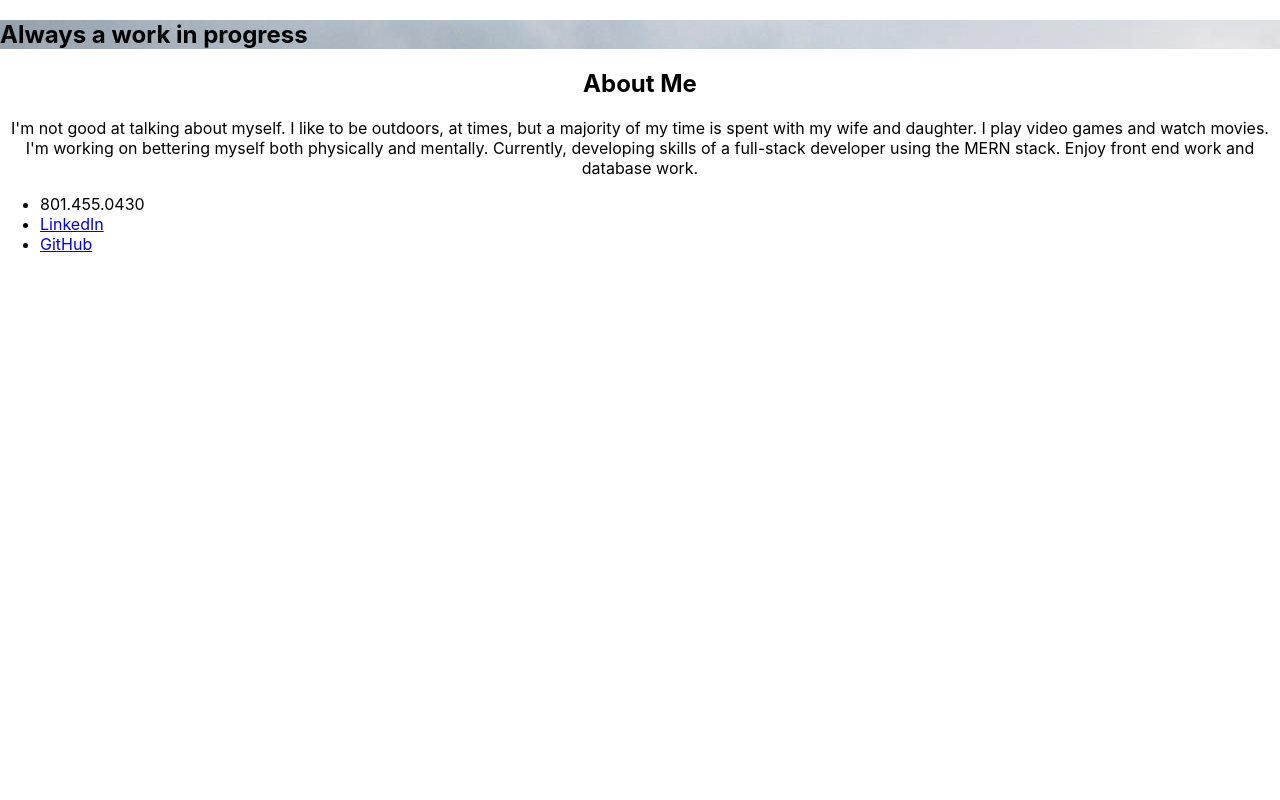
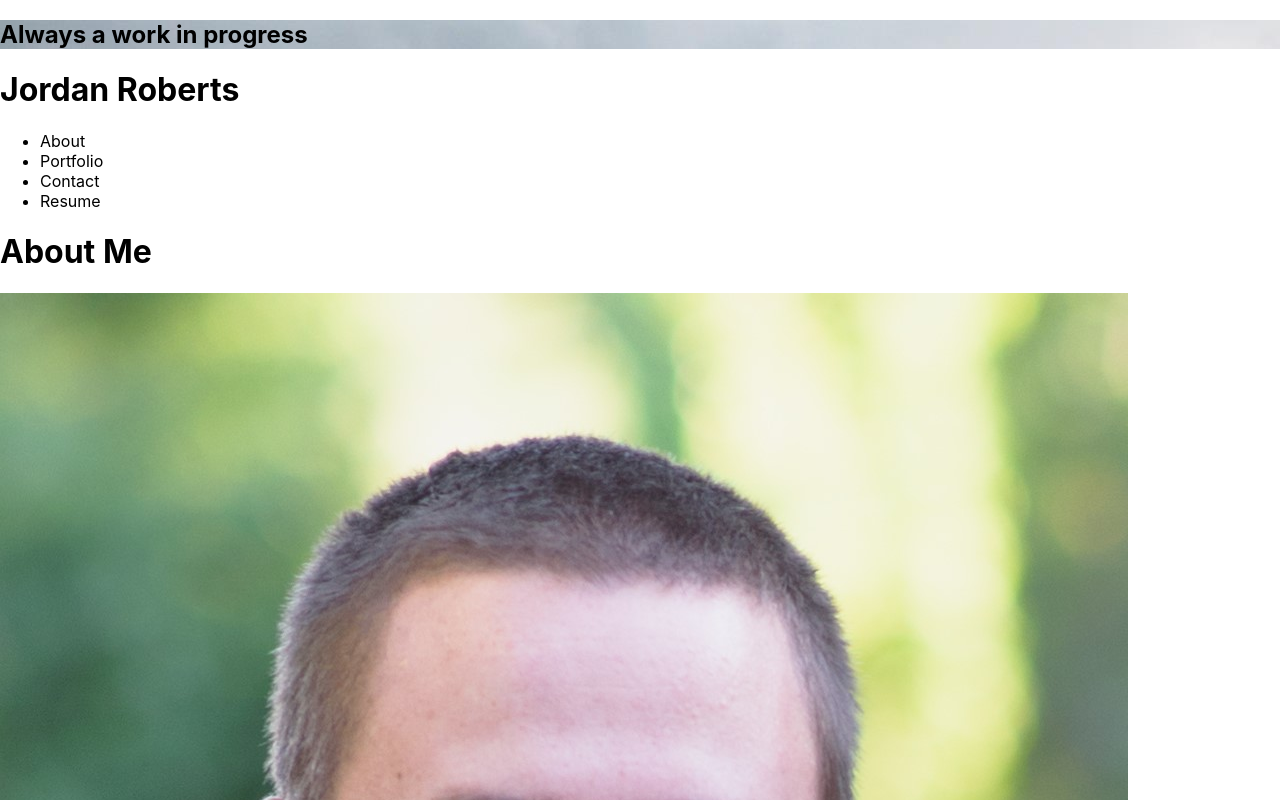
Before and after one commit to jdrobs19/react-portfolio, a React (Create React App) app: page / in a window 1280 px wide. Shown: the top 800 px of the page. Built offline with nearby package versions, Linux system fonts and the light colour scheme.

Commit message:
finished sections and nav

```diff
--- a/src/App.js
+++ b/src/App.js
@@ -1,19 +1,46 @@
-import React from 'react';
+import React, {useState} from 'react';
 import './App.css';
 import About from './components/About';
 import Header from './components/Header';
 import Footer from './components/Footer';
+import Portfolio from './components/Portfolio';
+import Contact from './components/Contact';
+import Nav from './components/Nav';
+import Resume from './components/Resume';
 
 function App() {
+
+  const [categories] = useState([
+    { name: 'About', id: 'about' },
+    { name: 'Portfolio', id: 'portfolio' },
+    { name: 'Contact', id: 'contact' },
+    { name: 'Resume', id: 'resume' }
+  ])
+
+  const [currentCategory, setCurrentCategory] = useState(categories[0]);
+
+ const renderCategory = () => {
+    switch (currentCategory.name) {
+      case 'Portfolio':
+        return <Portfolio />;
+      case 'Resume':
+        return <Resume />;
+      case 'Contact':
+        return <Contact />
+      default:
+        return <About />
+    }
+  }
+
   return (
     <div>
-      <Header/>
-
-    <main className="App">
-      <About/>
+      <Header />
+      <Nav categories={categories} setCurrentCategory={setCurrentCategory} currentCategory={currentCategory} />
+      <main>
+        {renderCategory()}
       </main>
 
-      <Footer/>
+      <Footer />
     </div>
   );
 }
--- a/src/components/About/index.js
+++ b/src/components/About/index.js
@@ -1,20 +1,17 @@
 import React from 'react';
+import profile from '../../assets/img/profile.jpg'
 
 
 function About() {
     return (
-        <article id="about-me">
-            <div className="section-wrapper">
-                <div className="section-title section-title-wrapper">
-                    <h2>About Me</h2>
-                </div>
-                <div className="section-info">
-                    <p>I'm not good at talking about myself. I like to be outdoors, at times, but a majority of my time is spent with my wife and daughter. I play video games and watch movies.
-                    I'm working on bettering myself both physically and mentally. Currently, developing skills of a full-stack developer using the MERN stack. Enjoy front end work and database work.
-                    </p >
-                </div >
-        </div >
-    </article >
+        <>
+            <h1>About Me</h1>
+            <img src={profile} alt="profile" className="" />
+            <p>
+                I'm not good at talking about myself. I like to be outdoors, at times, but a majority of my time is spent with my wife and daughter. I play video games and watch movies.
+                I'm working on bettering myself both physically and mentally. Currently, developing skills of a full-stack developer using the MERN stack. Enjoy front end work and database work.
+            </p>
+        </>
     );
 }
 
--- /dev/null
+++ b/src/components/Contact/index.js
@@ -0,0 +1,64 @@
+import React, { useState } from 'react';
+import { validateEmail } from '../../utils/helpers';
+
+function Contact() {
+
+    const [formState, setFormState] = useState({ name: '', email: '', message: '' });
+    const { name, email, message } = formState;
+    const [errorMessage, setErrorMessage] = useState('');
+
+    function handleChange(e) {
+        if (e.target.name === 'email') {
+            const isValid = validateEmail(e.target.value);
+            console.log(isValid);
+            if (!isValid) {
+                setErrorMessage('Your email is invalid.');
+            } else {
+                setErrorMessage('');
+            }
+        } else {
+            if (!e.target.value.length) {
+                setErrorMessage(`${e.target.name} is required.`);
+            } else {
+                setErrorMessage('');
+            }
+        }
+        if (!errorMessage) {
+            setFormState({ ...formState, [e.target.name]: e.target.value });
+        }
+    }
+
+    function handleSubmit(e) {
+        e.preventDefault();
+        console.log(formState);
+    }
+
+
+    return (
+        <section >
+            <h1>Contact me</h1>
+            <form id="contact-form" className="form-fields" onSubmit={handleSubmit}>
+                <div>
+                    <label htmlFor="name">Name:</label>
+                    <input type="text" name="name" defaultValue={name} onBlur={handleChange} />
+                </div>
+                <div>
+                    <label htmlFor="email">Email address:</label>
+                    <input type="email" name="email" defaultValue={email} onBlur={handleChange} />
+                </div>
+                <div>
+                    <label htmlFor="message">Message:</label>
+                    <textarea name="message" rows="5" defaultValue={message} onBlur={handleChange} />
+                </div>
+                {errorMessage && (
+                    <div>
+                        <p className="error-text">{errorMessage}</p>
+                    </div>
+                )}
+                <button type="submit" data-testid="button">Submit</button>
+            </form>
+        </section>
+    );
+}
+
+export default Contact;
--- /dev/null
+++ b/src/components/Nav/index.js
@@ -0,0 +1,33 @@
+import React, { useEffect } from 'react';
+
+function Nav(props) {
+  const {
+    categories = [],
+    setCurrentCategory,
+    currentCategory
+  } = props;
+
+  useEffect(() => {
+    document.title = currentCategory.name;
+  }, [currentCategory]);
+  return (
+    <header>
+      <div className="header-name">
+        <h1>Jordan Roberts</h1>
+      </div>
+      <nav>
+        <ul>
+          {categories.map((category) => (
+            <li
+              className={` ${currentCategory.name === category.name && 'selectedCategory'}`}
+              key={category.id} onClick={() => {
+                setCurrentCategory(category);
+              }}>{category.name}</li>
+          ))}
+        </ul>
+      </nav>
+    </header>
+  );
+}
+
+export default Nav;
--- /dev/null
+++ b/src/components/Portfolio/index.js
@@ -0,0 +1,64 @@
+import React from 'react';
+import Project from '../Project';
+
+import bgImg1 from '../../assets/img/run-buddy.png';
+import bgImg2 from '../../assets/img/mood-music.png';
+import bgImg3 from '../../assets/img/placeholder-2.jpg';
+import bgImg4 from '../../assets/img/placeholder-3.jpg';
+
+function Portfolio() {
+
+  const projects = [
+    {
+      name: 'Run Buddy',
+      url: 'https://jdrobs19.github.io/run-buddy/',
+      bgStyle: {
+        backgroundImage: "url( " + bgImg1 + ")"
+      },
+      id: 1
+    },
+    {
+      name: 'Mood Music',
+      url: 'https://jdrobs19.github.io/music-mood/',
+      bgStyle: {
+        backgroundImage: "url( " + bgImg2 + ")"
+      },
+      id: 2
+    },
+    {
+      name: 'Casuals LFG',
+      url: 'https://casuals-lfg.herokuapp.com/',
+      bgStyle: {
+        backgroundImage: "url( " + bgImg3 + ")"
+      },
+      id: 3
+    },
+    {
+      name: 'Coming Soon',
+      url: 'https://jdrobs19.github.io/portfolio/',
+      bgStyle: {
+        backgroundImage: "url( " + bgImg4 + ")"
+      },
+      id: 4
+    }
+  ];
+
+  return (
+    <section className="content">
+      <article id="work">
+        <div className="content-title">
+          <h2>Portfolio</h2>
+        </div>
+        <div className="content-body work">
+          {projects.map(project => (
+            <Project {...project}
+              key={project.id}
+            />
+          ))}
+        </div>
+      </article>
+    </section>
+  )
+}
+
+export default Portfolio;
--- /dev/null
+++ b/src/components/Project/index.js
@@ -0,0 +1,15 @@
+import React from 'react';
+
+function Project(props) {
+  return (
+    <a href={props.url} target="_blank" rel="noopener noreferrer"><div className="work-item" style={props.bgStyle}>
+      <div className="work-label">
+        <h3>
+          {props.name}
+        </h3>
+      </div>
+    </div></a>
+  )
+}
+
+export default Project;
--- /dev/null
+++ b/src/components/Resume/index.js
@@ -0,0 +1,13 @@
+import React from 'react';
+import resume from '../../assets/img/resume.pdf';
+
+function Resume() {
+   return (
+      <section>
+         <h2>Resume</h2>
+         <iframe src={resume} title='Resume' type='application/pdf' width='100%' height='100%' />
+      </section>
+   );
+}
+
+export default Resume;
--- /dev/null
+++ b/src/utils/helpers.js
@@ -0,0 +1,8 @@
+export function capitalizeFirstLetter(string) {
+    return string.charAt(0).toUpperCase() + string.slice(1);
+  }
+
+  export function validateEmail(email) {
+    var re = /^(([^<>()[\]\\.,;:\s@"]+(\.[^<>()[\]\\.,;:\s@"]+)*)|(".+"))@((\[[0-9]{1,3}\.[0-9]{1,3}\.[0-9]{1,3}\.[0-9]{1,3}\])|(([a-zA-Z\-0-9]+\.)+[a-zA-Z]{2,}))$/;
+    return re.test(String(email).toLowerCase());
+  }
```
Also changed, not shown: 2 other files (tests, documents, lock files or other folders).
